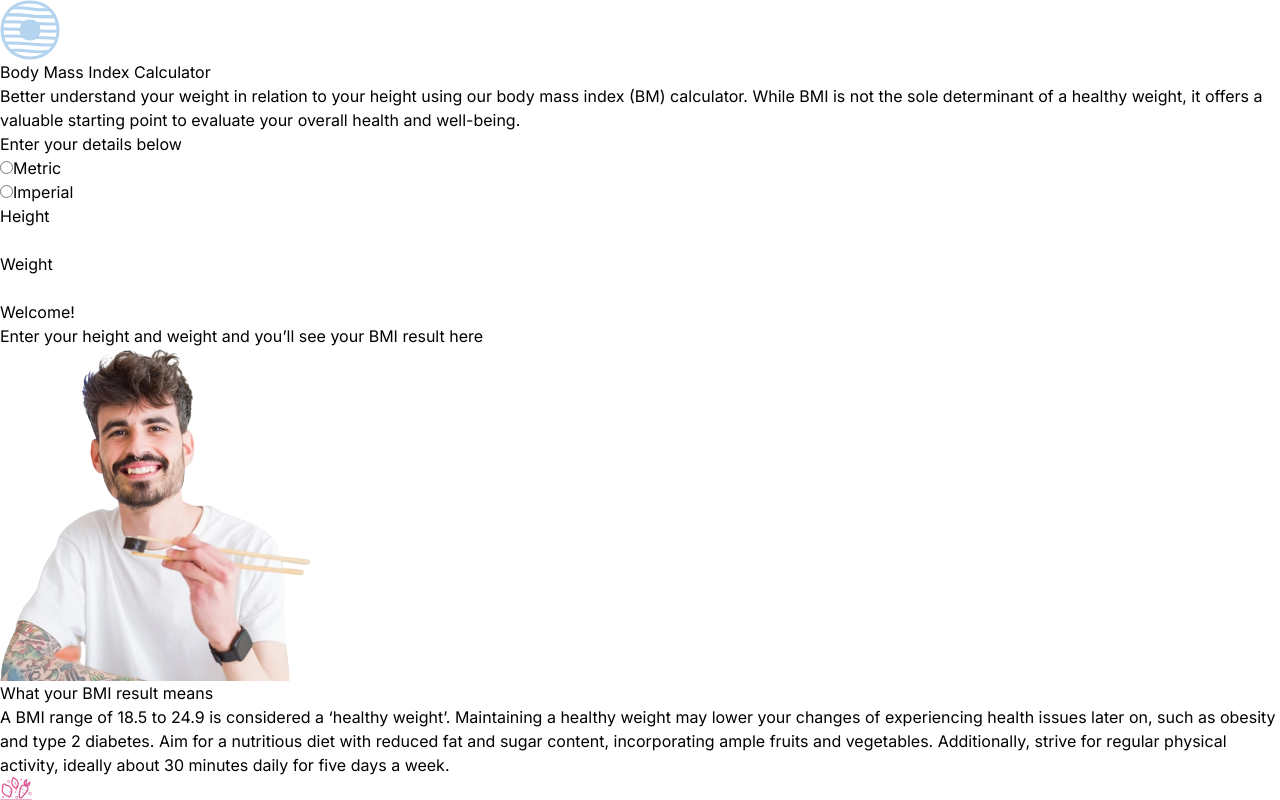
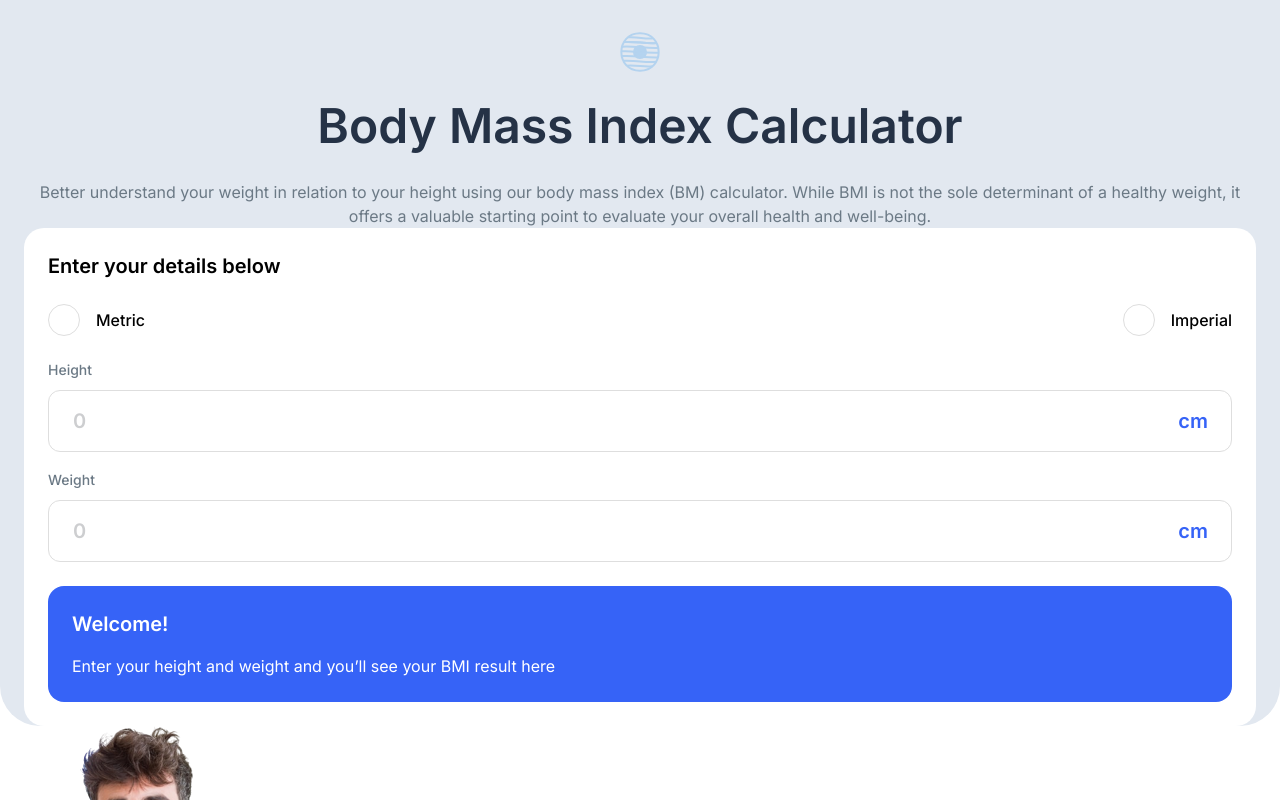
Before and after one commit to lucasweidas/bmi-calculator, a Next.js app: page / in a window 1280 px wide. Shown: the top 800 px of the page. Built offline with nearby package versions, Linux system fonts and the light colour scheme.

Commit message:
update on the first section styles, add a gap property and some tailwind packages

```diff
--- a/app/layout.tsx
+++ b/app/layout.tsx
@@ -1,7 +1,12 @@
 import './globals.css';
 import { Inter } from 'next/font/google';
 
-const inter = Inter({ subsets: ['latin'] });
+const inter = Inter({
+  weight: 'variable',
+  style: 'normal',
+  subsets: ['latin'],
+  variable: '--font-inter',
+});
 
 export const metadata = {
   title: 'Body Mass Index Calculator',
@@ -11,7 +16,7 @@ export const metadata = {
 export default function RootLayout({ children }: { children: React.ReactNode }) {
   return (
     <html lang="en">
-      <body className={inter.className}>{children}</body>
+      <body className={`${inter.variable} font-sans`}>{children}</body>
     </html>
   );
 }
--- a/app/page.tsx
+++ b/app/page.tsx
@@ -1,50 +1,90 @@
 import Image from 'next/image';
-
+// TODO: continue styling the custom radio (remove the border if checked)
 export default function Home() {
   return (
     <main>
-      <section>
-        <div>
-          <Image src="/images/logo.svg" alt="" width={60} height={60} aria-hidden="true" />
-          <h1>Body Mass Index Calculator</h1>
-          <p>
+      <section className="rounded-b-5xl bg-slate-200 px-6">
+        <div className="flex flex-col items-center gap-6 pt-8">
+          <Image src="/images/logo.svg" alt="" width={60} height={60} className="h-10 w-10" aria-hidden="true" />
+          <h1 className="text-center text-5xl font-semibold leading-tight text-blue-800">Body Mass Index Calculator</h1>
+          <p className="text-center text-gray-500">
             Better understand your weight in relation to your height using our body mass index (BM) calculator. While BMI is not the sole determinant of a
             healthy weight, it offers a valuable starting point to evaluate your overall health and well-being.
           </p>
         </div>
-        <div>
-          <h2>Enter your details below</h2>
-          <div>
-            <div>
-              <input type="radio" name="measurement" id="metric" />
-              <span></span>
-              <label htmlFor="metric">Metric</label>
+
+        <div className="flex flex-col gap-6 rounded-2.5xl bg-white p-6">
+          <h2 className="text-xl font-semibold">Enter your details below</h2>
+          <div className="flex justify-between">
+            <div className="flex items-center gap-4">
+              <input
+                className="relative flex h-8 w-8 cursor-pointer appearance-none items-center justify-center rounded-full border border-gray-200 before:h-3.5 before:w-3.5 before:rounded-full before:bg-blue-500 before:opacity-0 checked:border-indigo-50 checked:bg-indigo-50 checked:before:opacity-100"
+                type="radio"
+                name="measurement"
+                id="metric"
+                value=""
+              ></input>
+              <label className="cursor-pointer font-medium" htmlFor="metric">
+                Metric
+              </label>
             </div>
-            <div>
-              <input type="radio" name="measurement" id="imperial" />
-              <span></span>
-              <label htmlFor="imperial">Imperial</label>
+            <div className="flex items-center gap-4">
+              <input
+                className="relative flex h-8 w-8 cursor-pointer appearance-none items-center justify-center rounded-full border border-gray-200 before:h-3.5 before:w-3.5 before:rounded-full before:bg-blue-500 before:opacity-0 checked:border-indigo-50 checked:bg-indigo-50 checked:before:opacity-100"
+                type="radio"
+                name="measurement"
+                id="imperial"
+              />
+              <label className="cursor-pointer font-medium" htmlFor="imperial">
+                Imperial
+              </label>
             </div>
-
-            <div>
-              <label htmlFor="height">Height</label>
-              <div>
-                <input type="text" id="height" />
-                <span></span>
+          </div>
+          <div className="flex flex-col gap-4.5">
+            <div className="flex flex-col gap-2.5">
+              <label className="text-sm font-medium text-gray-500" htmlFor="height">
+                Height
+              </label>
+              <div className="relative flex items-center">
+                <input
+                  className="w-full rounded-xl border border-gray-200 px-6 py-4 text-xl font-semibold text-blue-900 outline-none placeholder:text-gray-300 focus-visible:ring-2 focus-visible:ring-blue-500"
+                  type="text"
+                  id="height"
+                  placeholder="0"
+                />
+                <span className="absolute right-6 text-xl font-semibold text-blue-500">cm</span>
               </div>
             </div>
-            <div>
-              <label htmlFor="weight">Weight</label>
-              <div>
-                <input type="text" id="weight" />
-                <span></span>
+            <div className="flex flex-col gap-2.5">
+              <label className="text-sm font-medium text-gray-500" htmlFor="weight">
+                Weight
+              </label>
+              <div className="relative flex items-center">
+                <input
+                  className="w-full rounded-xl border border-gray-200 px-6 py-4 text-xl font-semibold text-blue-900 outline-none placeholder:text-gray-300 focus-visible:ring-2 focus-visible:ring-blue-500"
+                  type="text"
+                  id="weight"
+                  placeholder="0"
+                />
+                <span className="absolute right-6 text-xl font-semibold text-blue-500">cm</span>
               </div>
             </div>
+          </div>
 
-            <div>
-              <h3>Welcome!</h3>
-              <p>Enter your height and weight and you’ll see your BMI result here</p>
-            </div>
+          <div className="flex flex-col gap-4 rounded-2xl bg-blue-500 p-6">
+            <>
+              <h3 className="text-xl font-semibold text-white">Welcome!</h3>
+              <p className="text-white">Enter your height and weight and you’ll see your BMI result here</p>
+            </>
+            {/* <>
+              <div>
+                <h3 className="mb-2 font-semibold text-white">Your BMI is...</h3>
+                <span className="text-5xl font-semibold text-white">23.4</span>
+              </div>
+              <p className="text-white">
+                Your BMI suggests you’re a healthy weight. Your ideal weight is between <span className="font-semibold">63.3kgs - 85.2kgs</span>.
+              </p>
+            </> */}
           </div>
         </div>
       </section>
--- a/package.json
+++ b/package.json
@@ -21,5 +21,9 @@
     "react-dom": "18.2.0",
     "tailwindcss": "3.3.2",
     "typescript": "5.1.3"
+  },
+  "devDependencies": {
+    "prettier": "^2.8.8",
+    "prettier-plugin-tailwindcss": "^0.3.0"
   }
 }
--- a/tailwind.config.js
+++ b/tailwind.config.js
@@ -9,6 +9,7 @@ module.exports = {
       colors: {
         gray: {
           200: 'hsl(0, 0%, 87%)',
+          300: 'hsl(220, 3%, 81%)',
           500: 'hsl(208, 11%, 47%)',
         },
         pink: {
@@ -49,6 +50,9 @@ module.exports = {
         '2.5xl': '1.25rem',
         '5xl': '2.5rem',
       },
+      gap: {
+        4.5: '1.125rem',
+      },
     },
   },
   plugins: [],
```
Also changed, not shown: 1 other file (tests, documents, lock files or other folders).
